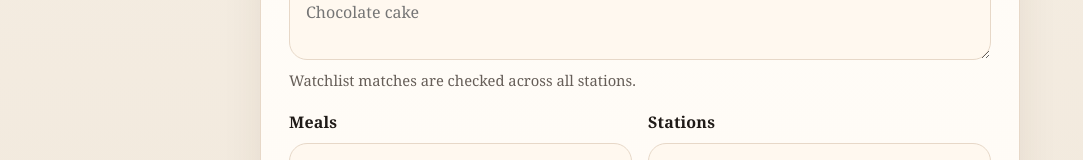
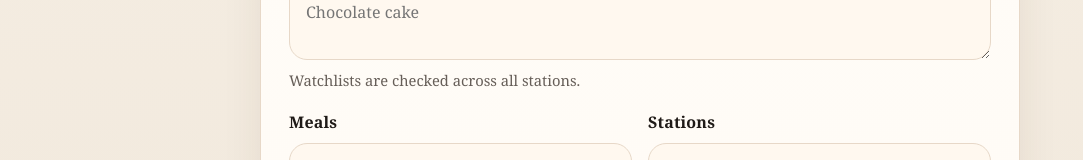
Before and after one commit to aaronshin43/DailyMenu, a Next.js app in the folder web/: page / in a window 1280 px wide. Shown: the part 557-717 px from the top of the page, without its empty margins (0-1083 px from the left). Built offline with nearby package versions, Linux system fonts and the light colour scheme.

Commit message:
Edit watchlist field hint

```diff
--- a/web/components/manage-form.tsx
+++ b/web/components/manage-form.tsx
@@ -188,7 +188,7 @@ export function ManageForm({ token }: { token: string }) {
           rows={4}
         />
         <div className="field-hint">
-          Watchlist matches are checked across all stations.
+          Watchlists are checked across all stations.
         </div>
       </div>
 
--- a/web/components/subscribe-form.tsx
+++ b/web/components/subscribe-form.tsx
@@ -124,7 +124,7 @@ export function SubscribeForm() {
           rows={4}
         />
         <div className="field-hint">
-          Watchlist matches are checked across all stations.
+          Watchlists are checked across all stations.
         </div>
       </div>
 
```
